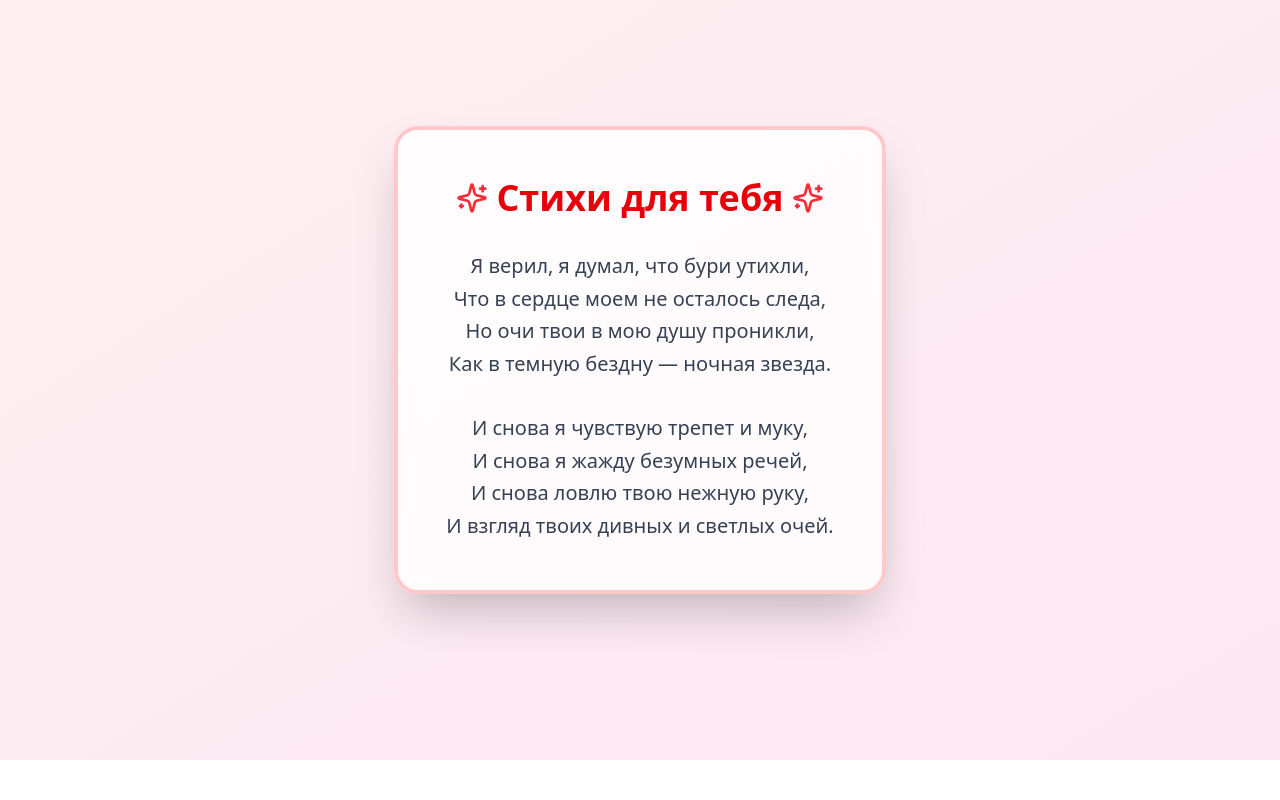
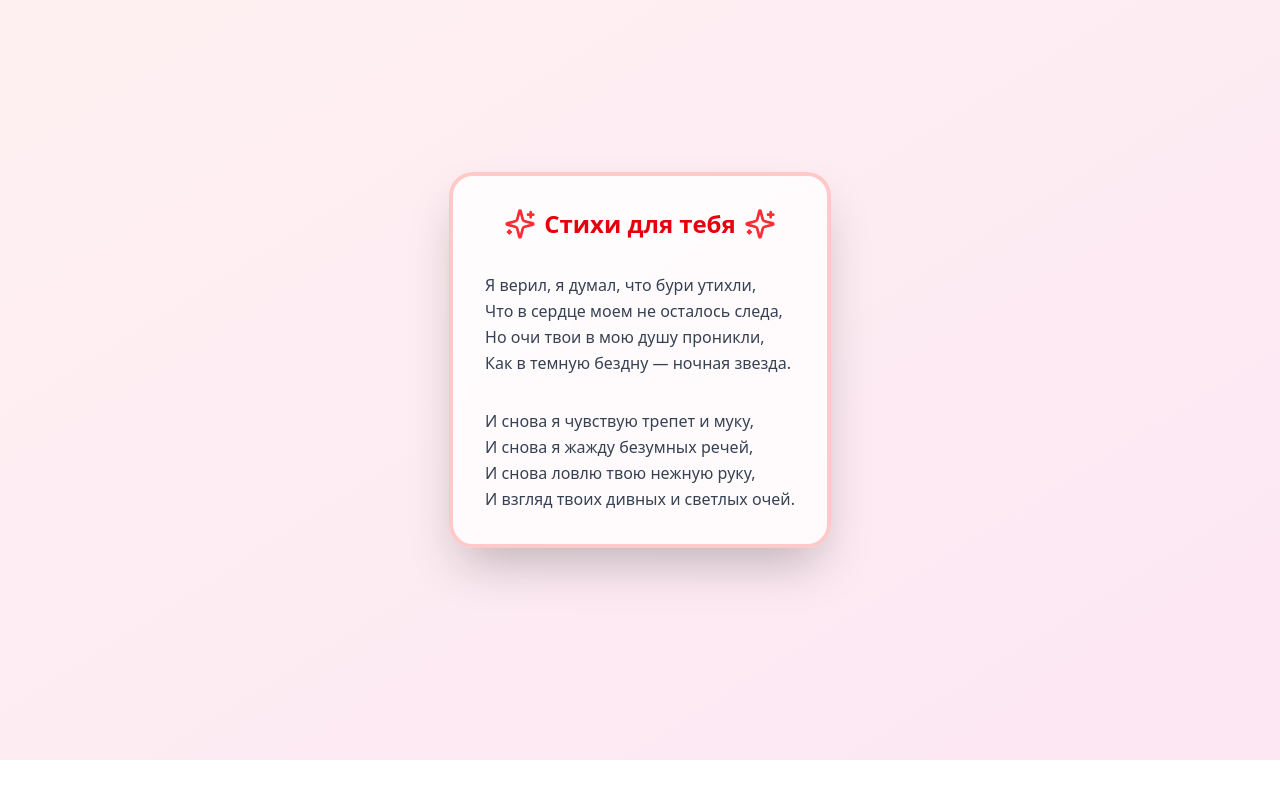
Before and after one commit to weaknessssss/valentine-card, a React (Vite) app: page / in a window 1280 px wide. Shown: the part 840-1640 px from the top of the page. Built offline with nearby package versions, Linux system fonts and the light colour scheme.

Commit message:
fix text align

```diff
--- a/src/components/FinalSection.tsx
+++ b/src/components/FinalSection.tsx
@@ -23,11 +23,14 @@ export function FinalSection() {
           Я люблю тебя!
         </h2>
 
-        <p className="text-3xl mb-12 leading-relaxed">
-          Благодарю тебя за каждый взгляд, в котором я тону,<br />
-          за жар твоих рук и ту нежность, что сводит меня с ума. <br />
+        <p className="text-left text-xl mb-12 leading-relaxed">
+          Благодарю тебя за каждый взгляд, <br/>
+          в котором я тону,<br />
+          за жар твоих рук и ту нежность, <br/>
+          что сводит меня с ума. <br />
           Ты — мой сладкий яд и моё спасение. <br />
-          Спасибо, что ты есть, мой идеал, мой восторг и моя вечная страсть!
+          Спасибо, что ты есть, мой идеал, <br/>
+          мой восторг и моя вечная страсть!
         </p>
 
         <div className="bg-white/20 backdrop-blur-sm rounded-3xl p-10 border-4 border-white/30">
--- a/src/components/PoemSection.tsx
+++ b/src/components/PoemSection.tsx
@@ -4,23 +4,23 @@ export function PoemSection() {
   return (
     <section className="min-h-screen flex items-center justify-center bg-gradient-to-br from-rose-50 to-pink-100 py-20 px-4">
       <div className="max-w-3xl">
-        <div className="bg-white/80 backdrop-blur-sm rounded-3xl shadow-2xl p-12 border-4 border-red-200">
+        <div className="bg-white/80 backdrop-blur-sm rounded-3xl shadow-2xl p-8 border-4 border-red-200">
           <div className="flex items-center justify-center mb-8">
             <Sparkles className="w-8 h-8 text-red-500 mr-2" />
-            <h2 className="text-4xl font-bold text-red-600">Стихи для тебя</h2>
+            <h2 className="text-2xl font-bold text-red-600">Стихи для тебя</h2>
             <Sparkles className="w-8 h-8 text-red-500 ml-2" />
           </div>
 
           <div className="space-y-8 text-gray-700">
 
-            <div className="text-center text-xl leading-relaxed">
+            <div className="text-left text-l leading-relaxed">
               <p>Я верил, я думал, что бури утихли,</p>
               <p>Что в сердце моем не осталось следа, </p>
               <p>Но очи твои в мою душу проникли, </p>
               <p>Как в темную бездну — ночная звезда.</p>
             </div>
 
-            <div className="text-center text-xl leading-relaxed">
+            <div className="text-left text-l leading-relaxed">
               <p>И снова я чувствую трепет и муку,</p>
               <p>И снова я жажду безумных речей, </p>
               <p>И снова ловлю твою нежную руку, </p>
```
